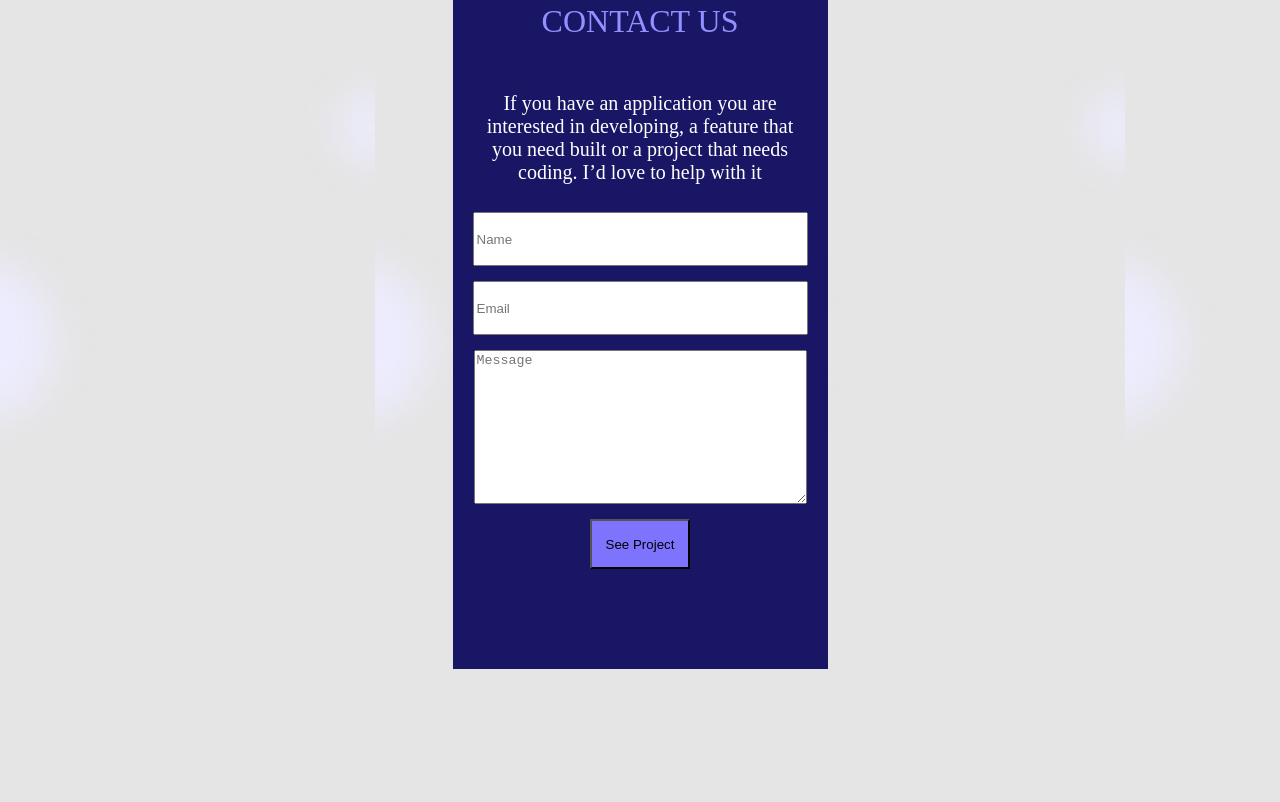
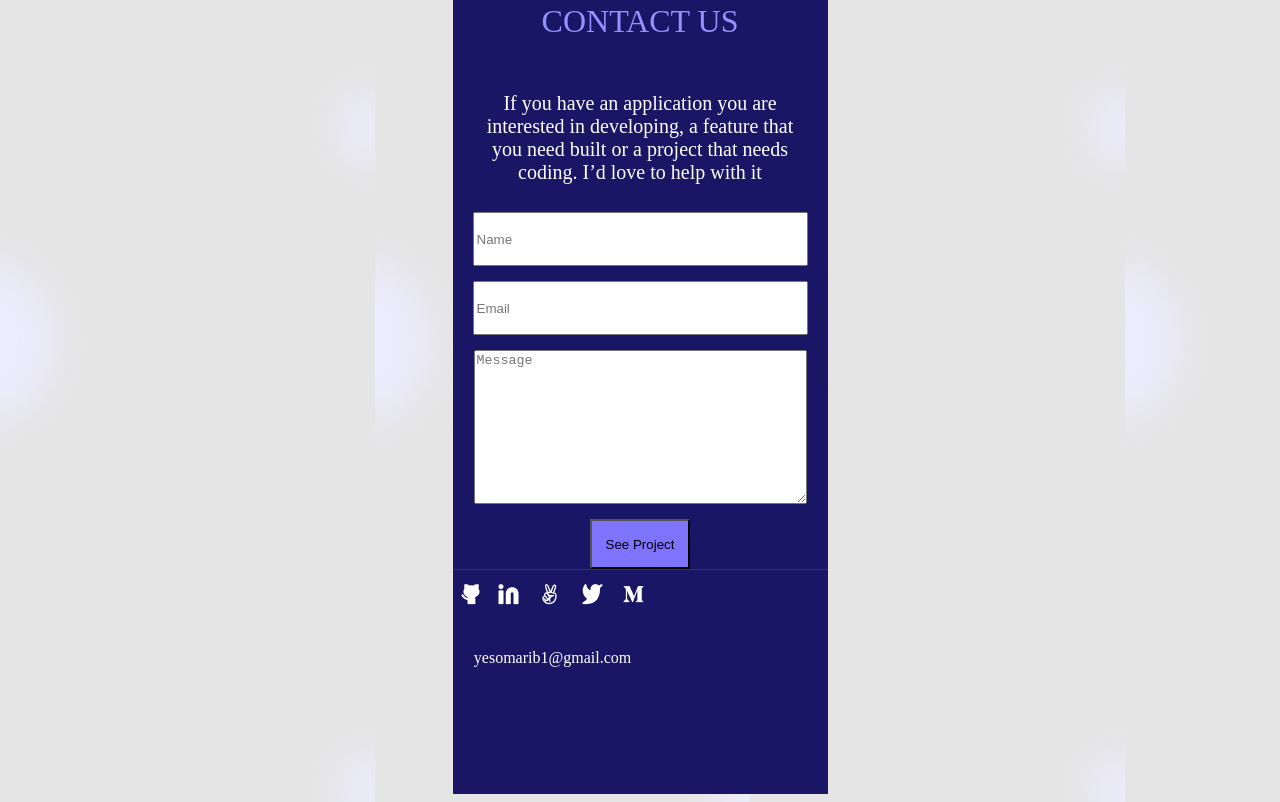
Before and after one commit to somarib/Portfolio, a website: page index.html in a window 1280 px wide. Shown: the part 4429-5231 px from the top of the page. Before the commit the page ends 5106 px from the top, so only its background shows below. Drawn offline with Linux system fonts and the light colour scheme.

Commit message:
Added horizontal bar and footer to the contact page

```diff
--- a/index.html
+++ b/index.html
@@ -147,14 +147,30 @@
           a feature that you need built or a project that needs coding.
           I’d love to help with it
         </p>
-        <form action="https://formspree.io/f/meqdogdz" method="post" class="myform" id="someform">
+        <form action="https://formspree.io/f/someform" method="post" class="myform" id="someform">
           <input type="text" maxlength="30" name="Name" required placeholder="Name">
           <input type="email" name="Email" required placeholder="Email" id="email">
           <textarea maxlength="500" name="message" required placeholder="Message"></textarea>
           <button type="submit">See Project</button>
 
         </form>
+        <img src="image/contact-bar.png" alt="horizontal bar" class="contact-image">
+
       </section>
+      <footer class="foota">
+        <nav class="social">
+          <ul>
+            <li><a href="#"><img src="image/github.png" alt="github"></a></li>
+            <li><a href="#"><img src="image/in.png" alt="linkIn"></a></li>
+            <li><a href="#"><img src="image/twofingers.png" alt="Two Fingers"></a></li>
+            <li><a href="#"><img src="image/Twitter.png" alt="Twitter"></a></li>
+            <li class="m"><a href="#"><img src="image/M.png" alt="M"></a></li>
+          </ul>
+          <ul><li><a href="#">yesomarib1@gmail.com </a></li></ul>
+        </nav>
+      </footer>
+
+
     </div>
 
   </body>
```
